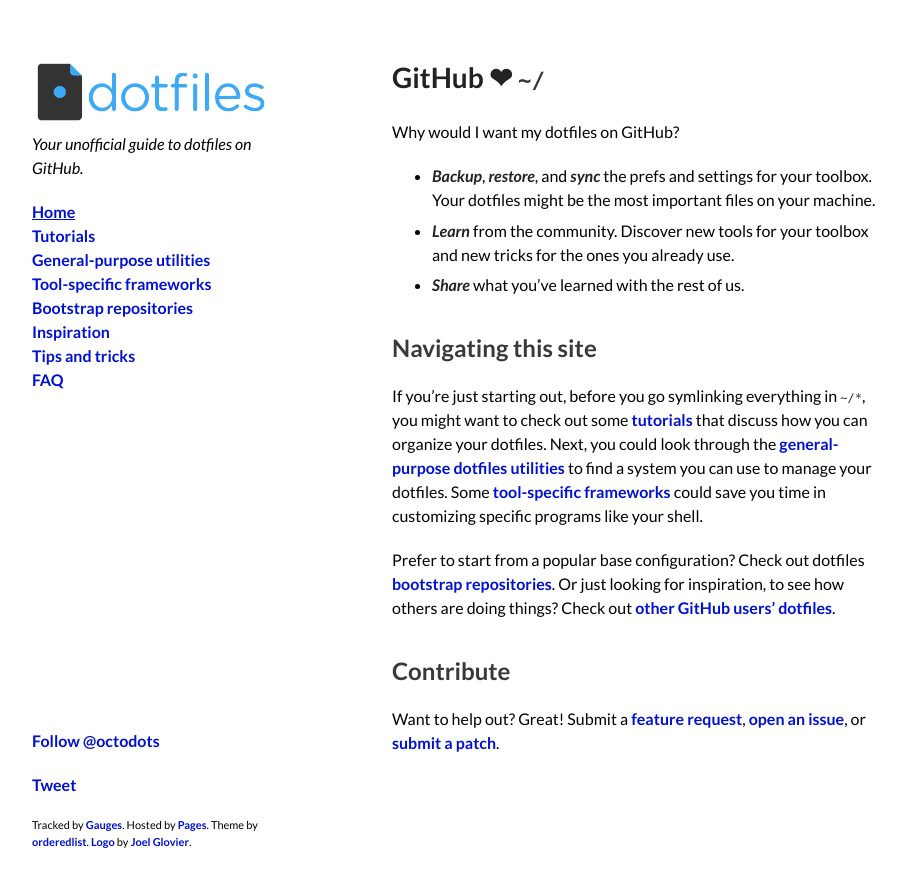
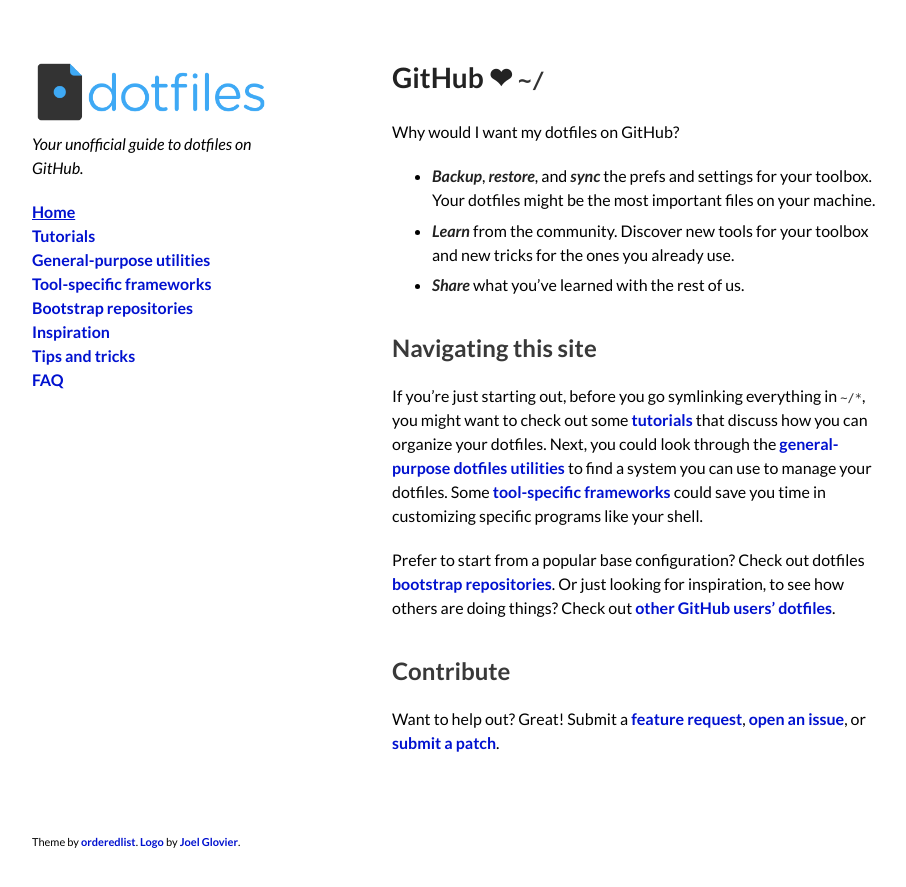
Before and after one commit to dotfiles/dotfiles.github.com, a Jekyll site: the page built from index.md, in a window 1280 px wide. Shown: the top 887 px of the page, without its empty margins (178-1084 px from the left). Built offline with Jekyll 4.4.1, drawn with Linux system fonts in a browser that asks for light colours; comment, search, counter and statistics services are not loaded.

Commit message:
Remove unnecessary content from footer

```diff
--- a/_layouts/default.html
+++ b/_layouts/default.html
@@ -54,23 +54,13 @@
         {{ content }}
       </section>
       <footer>
-        <p>
-          <a class='twitter-follow-button' data-show-count='false' href='https://twitter.com/octodots'>Follow @octodots</a>
-        </p>
-        <p>
-          <a class='twitter-share-button' data-via='octodots' href='https://twitter.com/share'>Tweet</a>
-          <g:plusone size='medium'></g:plusone>
-        </p>
         <ul>
-        <li>Tracked by <a href="http://get.gaug.es">Gauges</a>.</li>
-        <li>Hosted by <a href="https://pages.github.com">Pages</a>.</li>
         <li>Theme by <a href="https://github.com/orderedlist">orderedlist</a>.</li>
         <li><a href="https://github.com/jglovier/dotfiles-logo">Logo</a> by <a href="https://github.com/jglovier">Joel Glovier</a>.</li>
         </ul>
       </footer>
     </div>
     <script src='/javascripts/scale.fix.js'></script>
-    <script src='//platform.twitter.com/widgets.js'></script>
     <script type='text/javascript'>
       (function() {
         var po = document.createElement('script'); po.type = 'text/javascript'; po.async = true;
```
